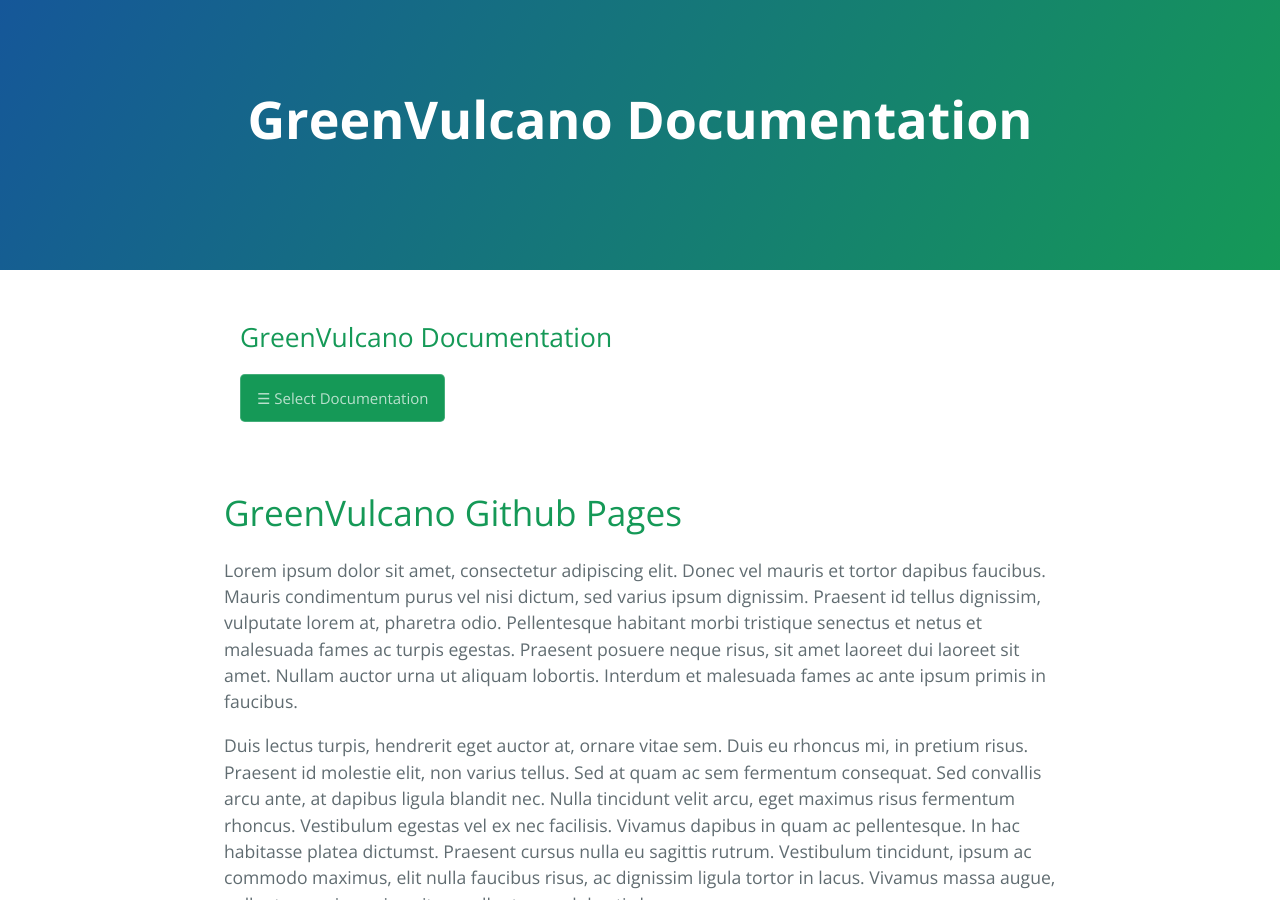
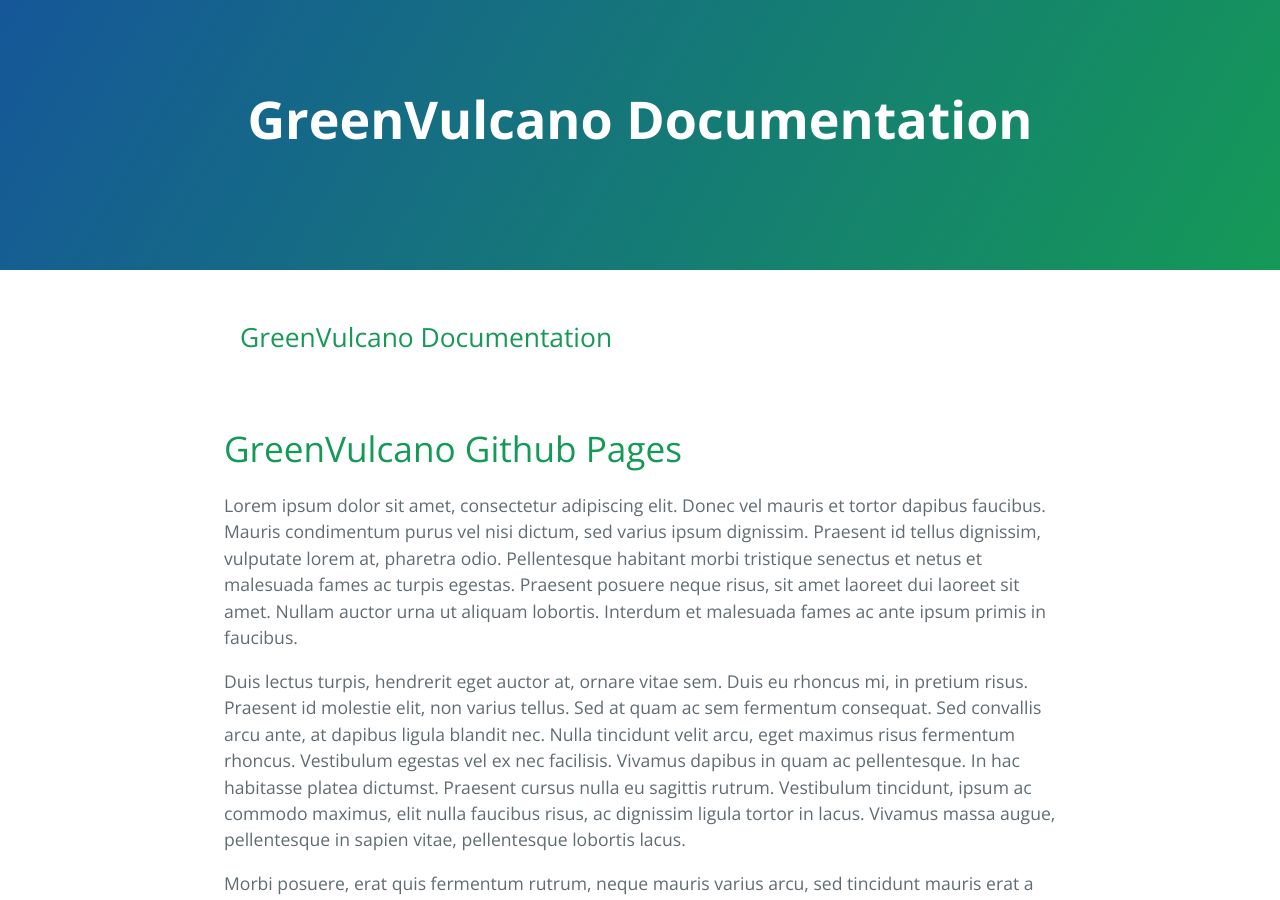
Before and after one commit to dianamw/GreenVulcano-Beta, a Jekyll site: the page built from index.md, in a window 1280 px wide and 900 px high. Built offline with Jekyll 4.4.1, drawn with Linux system fonts in a browser that asks for light colours; our own code applies the rules of GitHub Pages for plain Markdown files; the repository's description, which GitHub fills in, is left out.

Commit message:
Update default.html

```diff
--- a/_layouts/default.html
+++ b/_layouts/default.html
@@ -79,7 +79,6 @@
 </div>
 <div id="main">
   <h2>GreenVulcano Documentation</h2>
-  <button class="btn" id="docBtn" style="font-size:15px;cursor:pointer" onclick="toggleNav()">&#9776; Select Documentation</button>
 </div>
   {{ content }}
 <footer class="site-footer">
```
